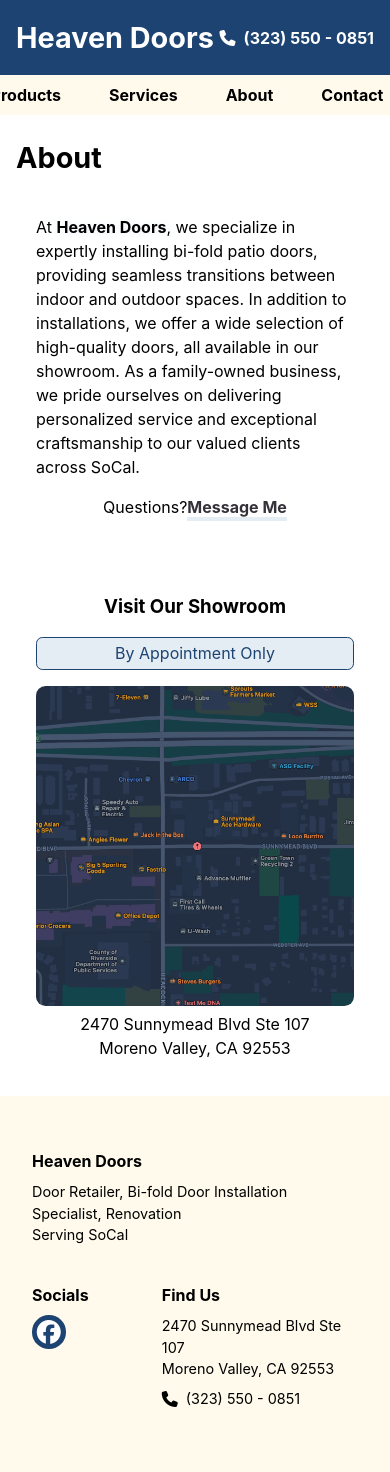
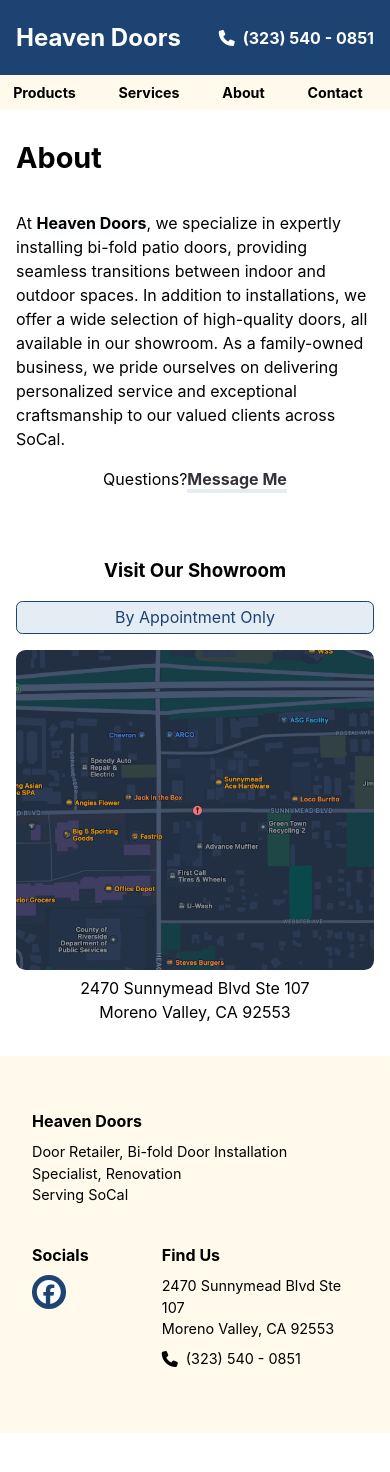
Before and after one commit to edgarLB/heavendoors, a React (Vite) app: page /about in a window 390 px wide. After the commit the page ends 1433 px from the top, so only its background shows below. Built offline with nearby package versions, Linux system fonts and the light colour scheme.

Commit message:
addef facebook link

```diff
--- a/src/components/Footer.jsx
+++ b/src/components/Footer.jsx
@@ -8,7 +8,7 @@ export default function Footer() {
             </div>
             <div className="footer-item center">
                 <h4>Socials</h4>
-                <a className="facebook" href="" ><i className="fa-brands fa-facebook" style={{fontSize: '1.5em'}}></i></a>
+                <a className="facebook" href="https://www.facebook.com/people/Heaven-Doors-Horacio-Sanchez/pfbid02P3qTPRXRgid2NSAdqFNkYPjZveoipu4Rc5GRPVoC1FA1dzkbo2vXBoTkcmknBx1zl/?mibextid=pjQu9i" ><i className="fa-brands fa-facebook" style={{fontSize: '1.5em'}}></i></a>
             </div>
             <div className="footer-item last">
                 <h4>Find Us</h4>
@@ -16,7 +16,7 @@ export default function Footer() {
                     Moreno Valley, CA 92553</p>
                 <div className="hStack">
                     <i className="fa-solid fa-phone"></i>
-                    <p>(323) 550 - 0851</p>
+                    <p>(323) 540 - 0851</p>
                 </div>
             </div>
 
--- a/src/components/Header.jsx
+++ b/src/components/Header.jsx
@@ -7,7 +7,7 @@ export default function Header(props) {
             <h2><a href="/">Heaven Doors</a></h2>
             <div className="hStack">
                 <i className="fa-solid fa-phone"></i>
-                <p style={{fontWeight: 'bold'}}>(323) 550 - 0851</p>
+                <p style={{fontWeight: 'bold'}}>(323) 540 - 0851</p>
             </div>
         </header>
     )
--- a/src/index.css
+++ b/src/index.css
@@ -483,6 +483,10 @@ form button:hover {
     padding: 0.6em 1em;
   }
 
+  header h2 {
+    font-size: 1.5em;
+  }
+
   .header.scrolled {
     padding: 0 1em;
   }
@@ -493,7 +497,7 @@ form button:hover {
   }
 
   .nav-bar{
-    font-size: 1em;
+    font-size: 0.89em;
     justify-content: center;
   }
 
@@ -584,4 +588,10 @@ form button:hover {
     justify-content: center;
   }
 
+
+  .column {
+    padding: 1em 0em;
+  }
+
+
 }
--- a/src/pages/Contact.jsx
+++ b/src/pages/Contact.jsx
@@ -16,7 +16,7 @@ export default function Contact() {
                                 <p style={{fontWeight: 'bold'}}>Call Us: </p>
 
                             </div>
-                            <p style={{margin: '0', textAlign: "center"}}>(323) 550 - 0851</p>
+                            <p style={{margin: '0', textAlign: "center"}}>(323) 540 - 0851</p>
                         </div>
 
                         <div className="column-item">
@@ -24,7 +24,7 @@ export default function Contact() {
                             <div className="hStack">
 
                                 <i className="fa-solid fa-location-dot"></i>
-                                <p style={{fontWeight: 'bold'}}>Schedule a Vist:</p>
+                                <p style={{fontWeight: 'bold'}}>Schedule a Visit:</p>
                             </div>
                             <p style={{margin: '0', textAlign: "center"}}>2470 Sunnymead Blvd Ste 107<br/>
                                 Moreno Valley, CA 92553</p>
@@ -36,7 +36,7 @@ export default function Contact() {
                                 <p style={{fontWeight: 'bold'}}>Connect with Us:</p>
                             </div>
                             <div className="facebook-center">
-                                <a href="/home">
+                                <a href="https://www.facebook.com/people/Heaven-Doors-Horacio-Sanchez/">
                                     <div className="hStack facebook">
                                         <i className="fa-brands fa-square-facebook"></i>
                                         <p>Facebook</p>
```
